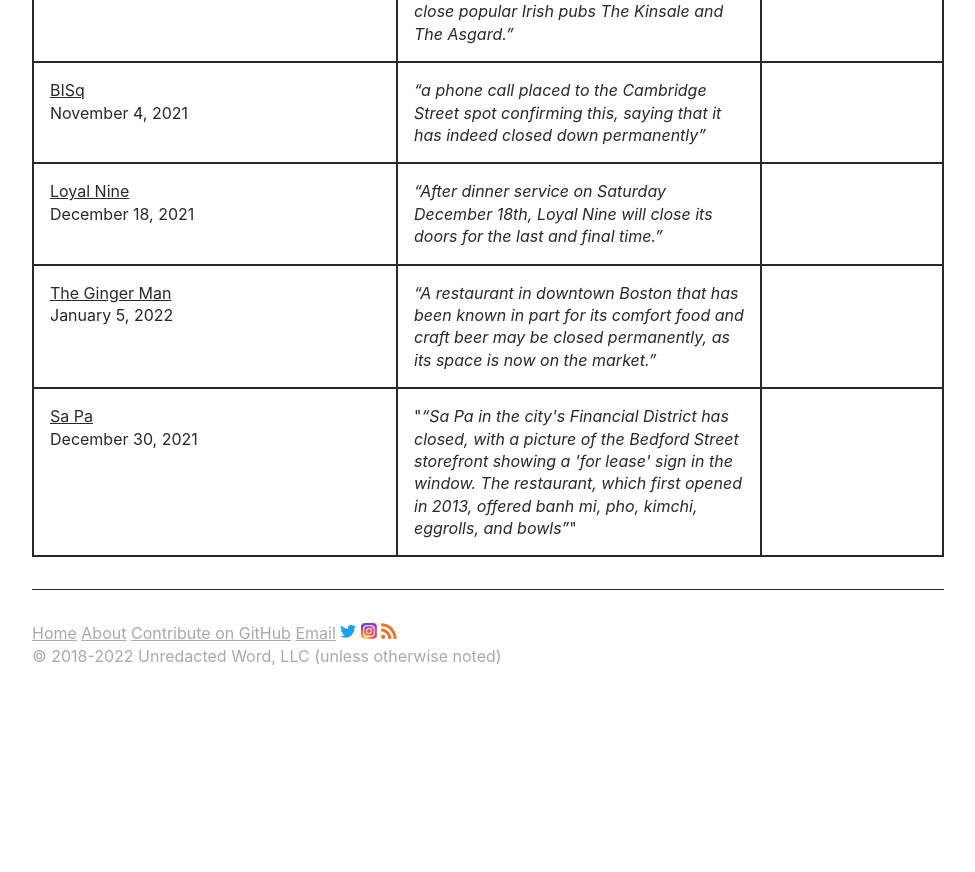
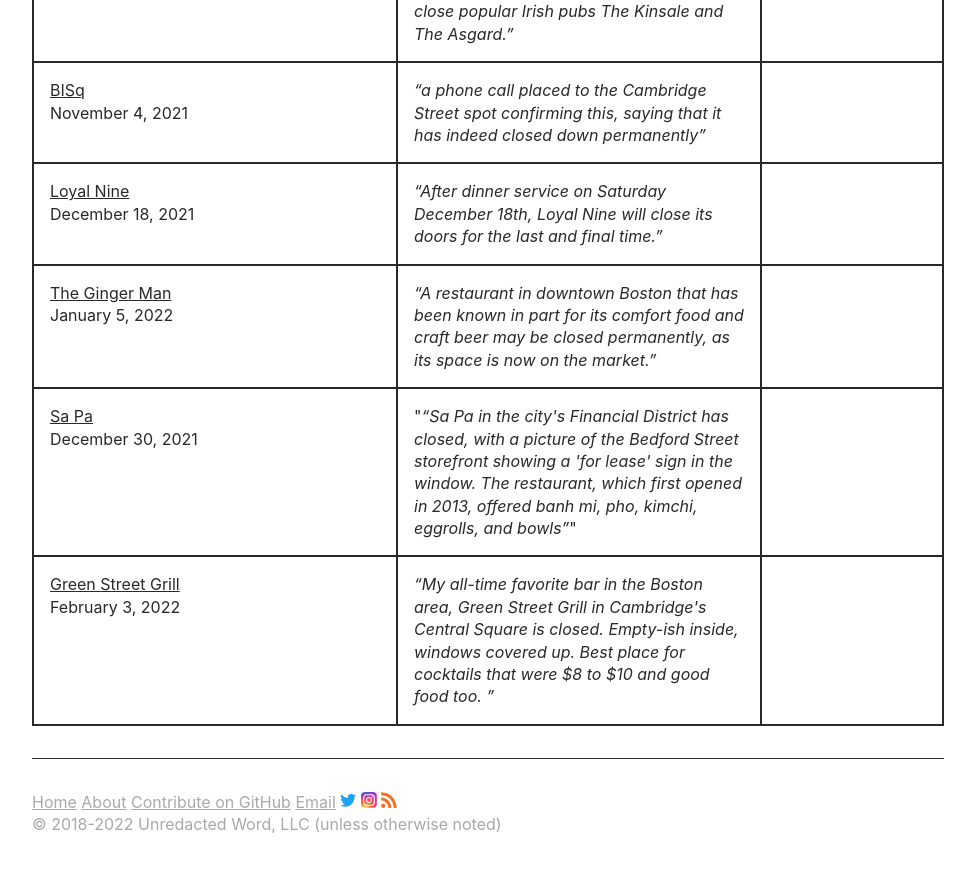
Before and after one commit to unredacted-word/katamari-restaurants, a Jekyll site: the page built from index.md, in a window 1280 px wide and 900 px high, scrolled down 7856 px. Shown: the top 872 px of the window, without its empty margins (152-1127 px from the left). Built offline with Jekyll 4.4.1, drawn with Linux system fonts in a browser that asks for light colours; before the commit the page ends 8587 px from its top, so only the background shows below that.

Commit message:
Update companies.yml

```diff
--- a/_data/companies.yml
+++ b/_data/companies.yml
@@ -363,3 +363,10 @@ sapa:
   date: 2021-12-30 12:03:00
   notes: >
     "<q>Sa Pa in the city's Financial District has closed, with a picture of the Bedford Street storefront showing a 'for lease' sign in the window. The restaurant, which first opened in 2013, offered banh mi, pho, kimchi, eggrolls, and bowls</q>"
+
+greenstreet:
+  name: "Green Street Grill"
+  date: 2022-02-03 20:38:00
+  url: https://twitter.com/0xADADA/status/1489334933625753606
+  notes: >
+    <q>My all-time favorite bar in the Boston area, Green Street Grill in Cambridge's Central Square is closed. Empty-ish inside, windows covered up. Best place for cocktails that were $8 to $10 and good food too. </q>
```
